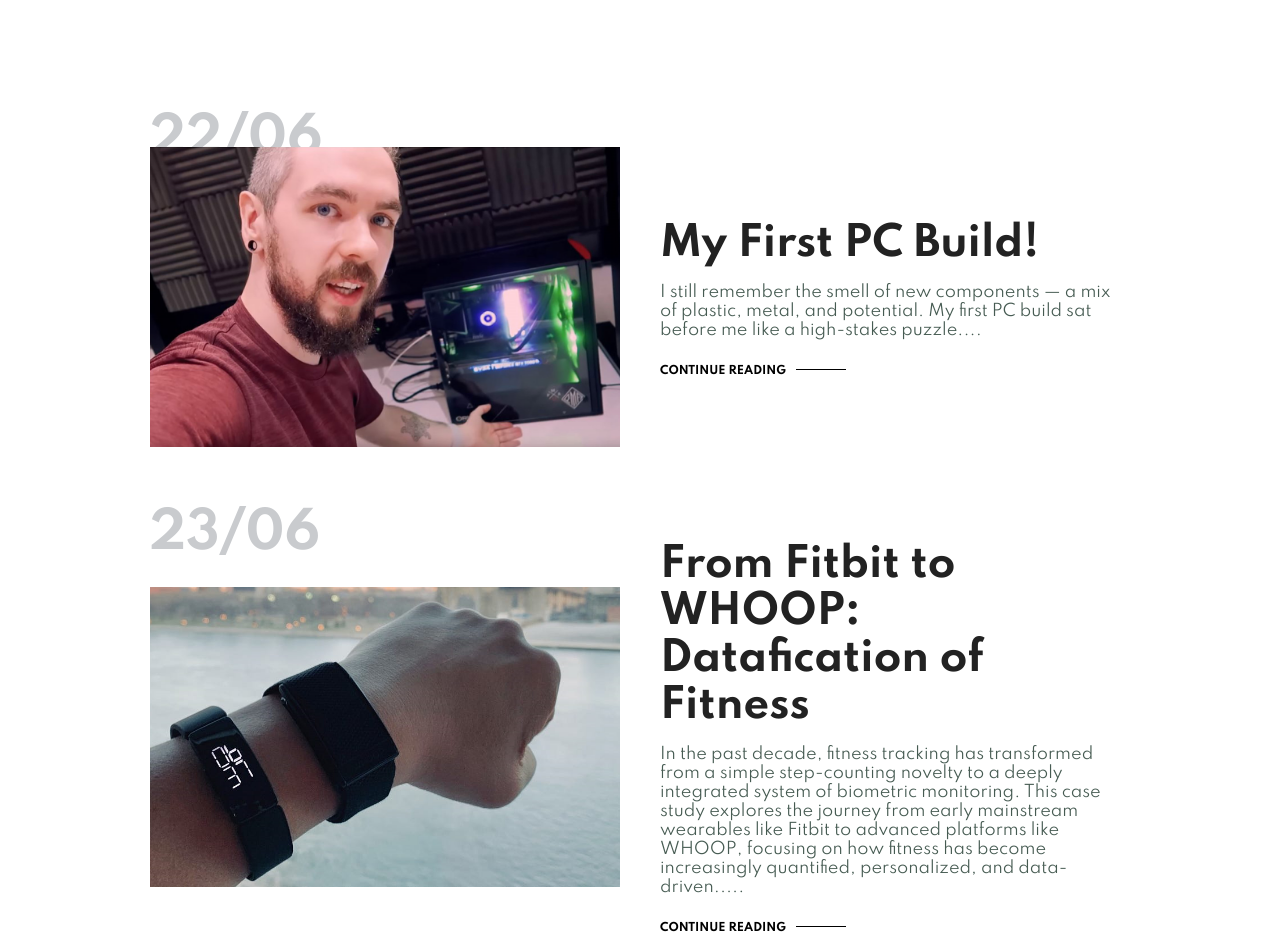
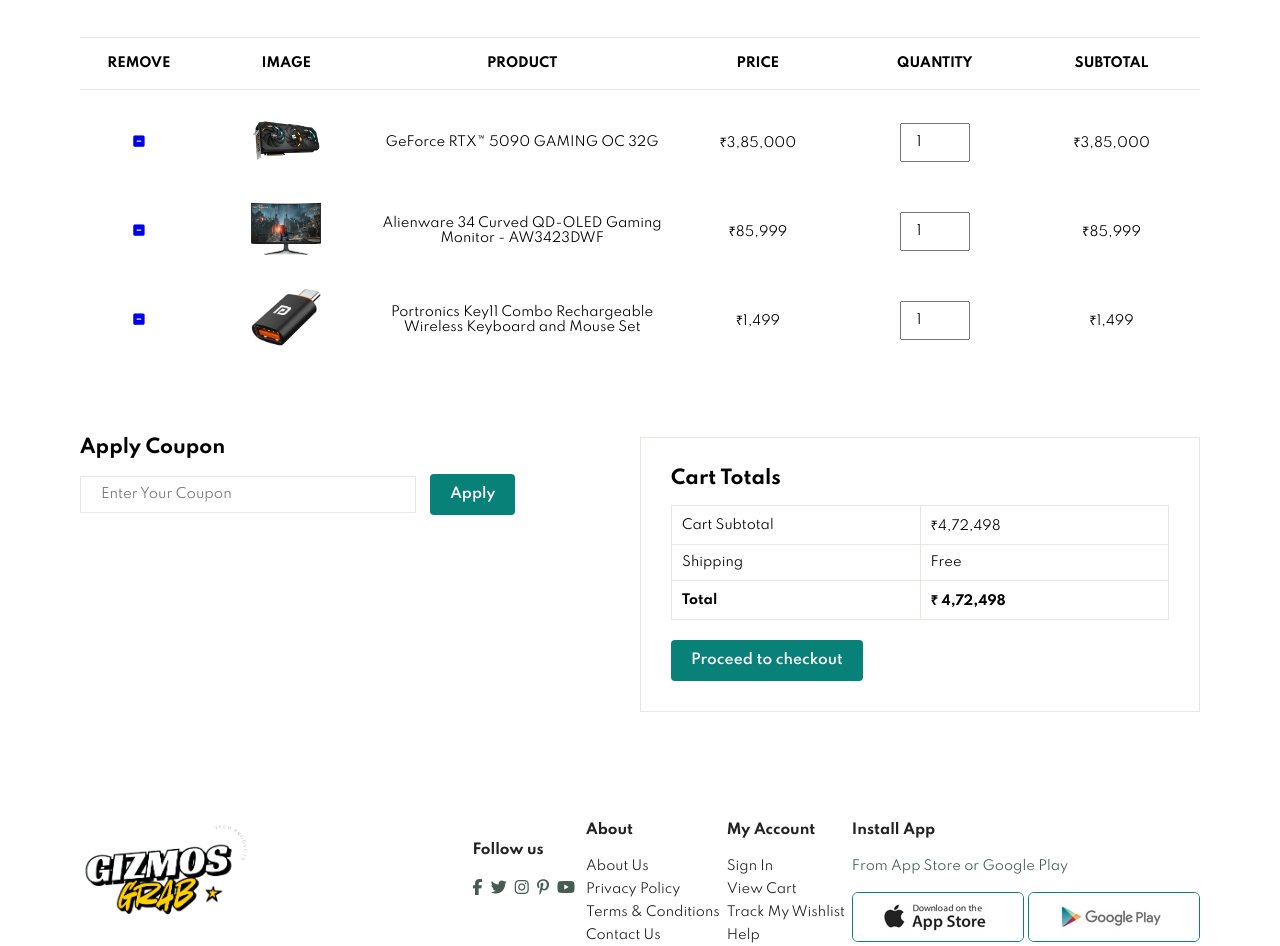
Before and after one commit to YePisIndieStudio/gizmos-grab, a plain HTML site: page cart.html in a window 1280 px wide. Shown: the part 538-1484 px from the top of the page. Drawn offline with Linux system fonts and the light colour scheme.

Commit message:
Add files via upload

```diff
--- a/blog.html
+++ b/cart.html
@@ -19,10 +19,10 @@
             <ul id="navbar">
                 <li><a href="index.html">Home</a></li>
                 <li><a href="shop.html">Shop</a></li>
-                <li><a class="active" href="blog.html">Blog</a></li>
+                <li><a href="blog.html">Blog</a></li>
                 <li><a href="about.html">About</a></li>
                 <li><a href="contact.html">Contact</a></li>
-                <li id = "lg-bag"><a href="cart.html"><i class="fa-solid fa-cart-shopping"></i></a></li>
+                <li id = "lg-bag"><a class="active" href="cart.html"><i class="fa-solid fa-cart-shopping"></i></a></li>
                 <a href= "#" id = "close"><i class="fa-solid fa-xmark"></i></a>
             </ul>
         </div>
@@ -33,64 +33,78 @@
         </div>
     </section>
 
-    <section id = "page-header" class = "blog-header">
-        <h2>#readmore</h2>
-        <p>Learn more about our website through case studies!</p>
+    <section id = "page-header" class = "cart-header">
+        <h2>#HappyShopping!</h2>
+        <p>Last step before we ship your orders!</p>
     </section>
 
-    <section id = "blog">
-        <div class="blog-box">
-            <div class="blog-img">
-                <img src="img/banner/banner10.png" alt="">
-            </div>
-            <div class="blog-details">
-                <h4>My First PC Build!</h4>
-                <p>I still remember the smell of new components — a mix of plastic, metal, and potential. My first PC build sat before me like a high-stakes puzzle....</p>
-                <a href="#">CONTINUE READING</a>
-            </div>
-            <h1>22/06</h1>
-        </div>
-        <div class="blog-box">
-            <div class="blog-img">
-                <img src="img/banner/banner11.png" alt="">
-            </div>
-            <div class="blog-details">
-                <h4>From Fitbit to WHOOP: Datafication of Fitness</h4>
-                <p>In the past decade, fitness tracking has transformed from a simple step-counting novelty to a deeply integrated system of biometric monitoring. This case study explores the journey from early mainstream wearables like Fitbit to advanced platforms like WHOOP, focusing on how fitness has become increasingly quantified, personalized, and data-driven.....</p>
-                <a href="#">CONTINUE READING</a>
-            </div>
-            <h1>23/06</h1>
-        </div>
-        <div class="blog-box">
-            <div class="blog-img">
-                <img src="img/banner/banner12.png" alt="">
-            </div>
-            <div class="blog-details">
-                <h4>The Evolution of the Smartphone – Why Flagships No Longer Excite Consumers</h4>
-                <p>Once the pinnacle of innovation, flagship smartphones were annual events—launches that stirred hype, long queues, and bold headlines. But in recent years, that excitement has noticeably faded. This case study dives into the evolution of the modern smartphone and investigates why even the most powerful models struggle to thrill consumers today......</p>
-                <a href="#">CONTINUE READING</a>
-            </div>
-            <h1>23/06</h1>
-        </div>
-
+    <section id = "cart" class="section-p1">
+        <table width = "100%">
+            <thead>
+                <tr>
+                   <td>Remove</td>
+                   <td>Image</td>
+                   <td>Product</td>
+                   <td>Price</td>
+                   <td>Quantity</td>
+                   <td>Subtotal</td>
+                </tr>
+            </thead>
+            <tbody>
+                <tr>
+                    <td><a href="#"><i class="fa-solid fa-square-minus"></i></a></td>
+                    <td><img src="img/products/product1.png" alt=""></td>
+                    <td>GeForce RTX™ 5090 GAMING OC 32G</td>
+                    <td>₹3,85,000</td>
+                    <td><input type="number" value="1"></td>
+                    <td>₹3,85,000</td>
+                </tr>
+                <tr>
+                    <td><a href="#"><i class="fa-solid fa-square-minus"></i></a></td>
+                    <td><img src="img/products/product6.png" alt=""></td>
+                    <td>Alienware 34 Curved QD-OLED Gaming Monitor - AW3423DWF</td>
+                    <td>₹85,999</td>
+                    <td><input type="number" value="1"></td>
+                    <td>₹85,999</td>
+                </tr>
+                <tr>
+                    <td><a href="#"><i class="fa-solid fa-square-minus"></i></a></td>
+                    <td><img src="img/products/n7.png" alt=""></td>
+                    <td>Portronics Key11 Combo Rechargeable Wireless Keyboard and Mouse Set</td>
+                    <td>₹1,499</td>
+                    <td><input type="number" value="1"></td>
+                    <td>₹1,499</td>
+                </tr>
+            </tbody>
+        </table>
     </section>
 
-    <section id = "pagination" class = "section-p1">
-        <a href = "#">1</a>
-        <a href = "#">2</a>
-        <a href = "#"><i class="fa-solid fa-arrow-right"></i></a>
-    </section>
-
-    <section id = "newsletter" class="section-p1 section-m1">
-        <div class = "newstext">
-            <h4>Sign Up For Newsletters!</h4>
-            <p>Get E-mail updates about our latest shop and <span>special offers</span></p>
+    <section id = "cart-add" class="section-p1">
+        <div id = "coupon">
+            <h3>Apply Coupon</h3>
+            <div>
+                <input type="text" placeholder="Enter Your Coupon">
+                <button class="normal">Apply</button>
+            </div>
         </div>
-
-        <div class = "form">
-            <input type = "text" placeholder="your email address">
-            <button class="normal">Sign Up!</button>
-        </div>
+        <div id = "subtotal">
+                <h3>Cart Totals</h3>
+                <table>
+                    <tr>
+                        <td>Cart Subtotal</td>
+                        <td>₹4,72,498</td>
+                    </tr>
+                    <tr>
+                        <td>Shipping</td>
+                        <td>Free</td>
+                    </tr>
+                    <tr>
+                        <td><strong>Total</strong></td>
+                        <td><strong>₹ 4,72,498</strong></td>
+                    </tr>
+                </table>
+                <button class = "normal">Proceed to checkout</button>
+            </div>
     </section>
 
     <footer class="section-p1">
@@ -98,7 +112,7 @@
             <img class = "logo" src="img/logo.png" alt="" width="170" height="100">
             <h4>Contact</h4>
             <p><strong>Address: </strong>100 Feet Road, Sai Nagar, Vasai (W) - 401202</p>
-            <p><strong>Phone: </strong>+91-9987200983 / +91-9987400983</p>
+            <p><strong>Phone: </strong>+91-9987200XXX / +91-9987400XXX</p>
             <p><strong>Hours: </strong>7:00 - 20:00, Mon - Sat</p>
         </div>
 
--- a/style.css
+++ b/style.css
@@ -926,6 +926,130 @@ footer .copyright
   color: #000;
 }
 
+/* Cart Page */
+
+#page-header.cart-header
+{
+  background-image: url("img/banner/banner16.jpg");
+}
+#page-header.cart-header p
+{
+  text-shadow: -1px -1px 0 #000, 1px -1px 0 #000, -1px 1px 0 #000, 1px 1px 0 #000;
+}
+#cart
+{
+  overflow-x: auto;
+}
+#cart table
+{
+  width: 100%;
+  border-collapse: collapse;
+  table-layout: fixed;
+  white-space: nowrap;
+}
+#cart table img
+{
+  width: 70px;
+}
+#cart table td:nth-child(1)
+{
+  width: 100px;
+  text-align: center;
+}
+#cart table td:nth-child(2)
+{
+  width: 150px;
+  text-align: center;
+}
+#cart table td:nth-child(3)
+{
+  width: 250px;
+  text-align: center;
+}
+#cart table td:nth-child(4),
+#cart table td:nth-child(5),
+#cart table td:nth-child(6)
+{
+  width: 150px;
+  text-align: center;
+}
+#cart table td:nth-child(5) input
+{
+  width: 70px;
+  padding: 10px 5px 10px 15px;
+}
+#cart table thead
+{
+  border: 1px solid #e2e9e1;
+  border-left: none;
+  border-right: none;
+}
+#cart table thead td
+{
+  font-weight: 700;
+  text-transform: uppercase;
+  font-size: 13px;
+  padding: 18px 0;
+}
+#cart table tbody tr td
+{
+  padding-top: 15px;
+}
+#cart table tbody td
+{
+  font-size: 13px;
+}
+
+#cart-add
+{
+  display: flex;
+  flex-wrap: wrap;
+  justify-content: space-between;
+}
+#coupon
+{
+  width: 50%;
+  margin-bottom: 80px;
+}
+#coupon h3, #subtotal h3
+{
+  padding-bottom: 15px;
+}
+#coupon input
+{
+  padding: 10px 20px;
+  outline: none;
+  width: 60%;
+  margin-right: 10px;
+  border: 1px solid #e2e9e1;
+}
+#coupon button, #subtotal button
+{
+  background-color: #088178;
+  color: #fff;
+  padding: 12px 20px;
+}
+#subtotal
+{
+  width: 50%;
+  margin-bottom: 30px;
+  border: 1px solid #e2e9e1;
+  padding: 30px;
+}
+#subtotal table
+{
+  border-collapse: collapse;
+  width: 100%;
+  margin-bottom: 20px;
+}
+#subtotal table td
+{
+  width: 50%;
+  border: 1px solid #e2e9e1;
+  padding: 10px;
+  font-size: 13px;
+}
+
 /* Start Media Query */
 
 @media (max-width:799px)
@@ -1066,6 +1190,13 @@ footer .copyright
 #form-details form
 {
   width: 50%;
+}
+
+/* Cart Page */
+
+#cart tbody tr td
+{
+  white-space: normal;
 }
 
 @media (max-width:477px)
@@ -1229,4 +1360,23 @@ footer .copyright
     width: 100%;
     margin-bottom: 30px;
   }
+
+  /* Cart Page */
+
+  #cart-add
+  {
+    flex-direction: column;
+  }
+  #coupon
+  {
+    width: 100%;
+    margin-bottom: 30px;
+  }
+  #subtotal
+  {
+    width: 100%;
+    margin-bottom: 30px;
+    border: 1px solid #e2e9e1;
+    padding: 30px;
+  }
 }
```
Also changed, not shown: contact.html (+1 -1 lines), index.html (+1 -1 lines), shop.html (+1 -1 lines), sproduct.html (+1 -1 lines), terms&conditions.html (+1 -1 lines), img/banner/banner16.jpg (added).
